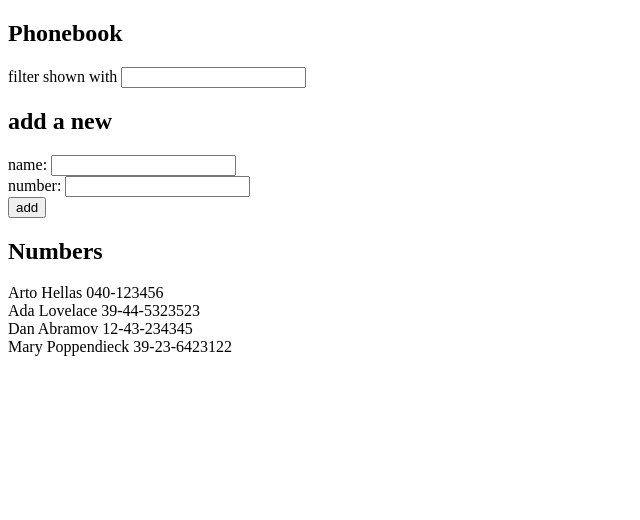
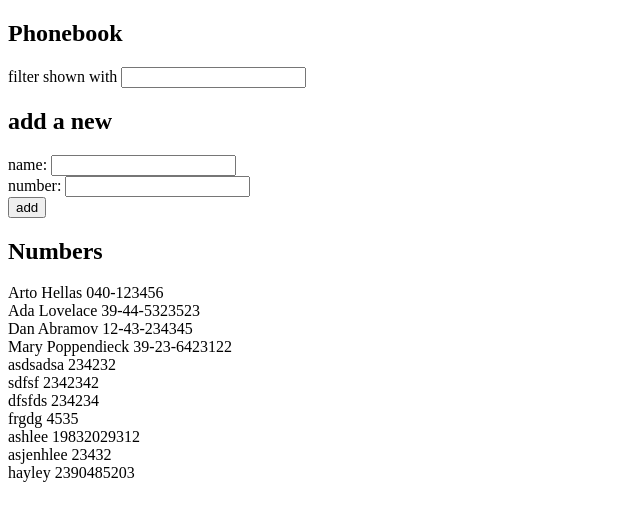
Before and after one commit to ashoomky/fullstack-open, a React (Vite) app in the folder part2/phonebook/: page / in a window 1280 px wide. Shown: the top 520 px of the page, without its empty margins (0-640 px from the left). Built offline with nearby package versions, Linux system fonts and the light colour scheme; data requests are answered from the project's data file.

Commit message:
part2d step 7 saving person to db

```diff
--- a/part2/phonebook/db.json
+++ b/part2/phonebook/db.json
@@ -1,5 +1,5 @@
 {
-  "persons":[
+  "persons": [
     {
       "name": "Arto Hellas",
       "number": "040-123456",
@@ -19,6 +19,41 @@
       "name": "Mary Poppendieck",
       "number": "39-23-6423122",
       "id": "4"
+    },
+    {
+      "id": "9069",
+      "name": "asdsadsa",
+      "number": "234232"
+    },
+    {
+      "id": "fd98",
+      "name": "sdfsf",
+      "number": "2342342"
+    },
+    {
+      "id": "f993",
+      "name": "dfsfds",
+      "number": "234234"
+    },
+    {
+      "id": "abe5",
+      "name": "frgdg",
+      "number": "4535"
+    },
+    {
+      "id": "89bd",
+      "name": "ashlee",
+      "number": "19832029312"
+    },
+    {
+      "id": "14e4",
+      "name": "asjenhlee",
+      "number": "23432"
+    },
+    {
+      "id": "2f05",
+      "name": "hayley",
+      "number": "2390485203"
     }
   ]
 }
--- a/part2/phonebook/src/App.jsx
+++ b/part2/phonebook/src/App.jsx
@@ -6,17 +6,14 @@ import Persons from './Persons'
 
 const App = () => {
   useEffect(() => {
-    console.log("effect")
     axios
     .get("http://localhost:3001/persons")
     .then(response => {
-      console.log("promise fulfilled")
       setPersons(response.data)
     })
   }, [])
   const [persons, setPersons] = useState([])
   const [filter, setFilter] = useState('')
-  console.log(filter)
 
 
   return (
--- a/part2/phonebook/src/PersonForm.jsx
+++ b/part2/phonebook/src/PersonForm.jsx
@@ -1,4 +1,5 @@
 import {useState} from 'react'
+import axios from 'axios'
 
 const PersonForm = ({persons, setPersons}) => {
     const [newName, setNewName] = useState('')
@@ -18,7 +19,8 @@ const PersonForm = ({persons, setPersons}) => {
         name: newName,
         number: newNumber,
         }
-
+        axios
+        .post('http://localhost:3001/persons', nameObject)
         setPersons(persons.concat(nameObject)) // adding the new name to the persons array
         setNewName('') // resetting the text box to be nothing again
         setNewNumber('') // resetting the number box
--- a/part2/phonebook/src/Persons.jsx
+++ b/part2/phonebook/src/Persons.jsx
@@ -1,5 +1,6 @@
 const Persons = ({persons, filter}) => {
     // new array including filtered persons
+    console.log(persons)
     const personsToShow = persons.filter(person =>
         person.name.toLowerCase().includes(filter.toLowerCase())
     )
```
